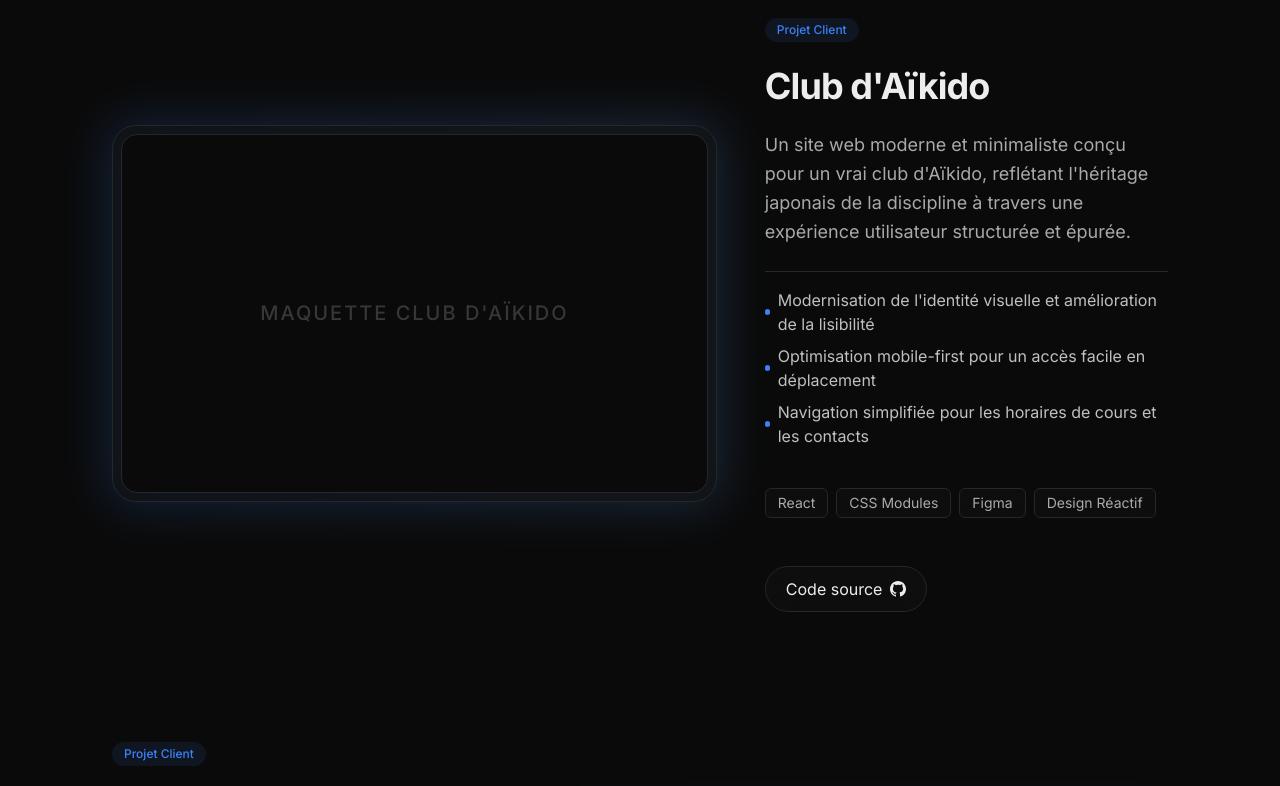
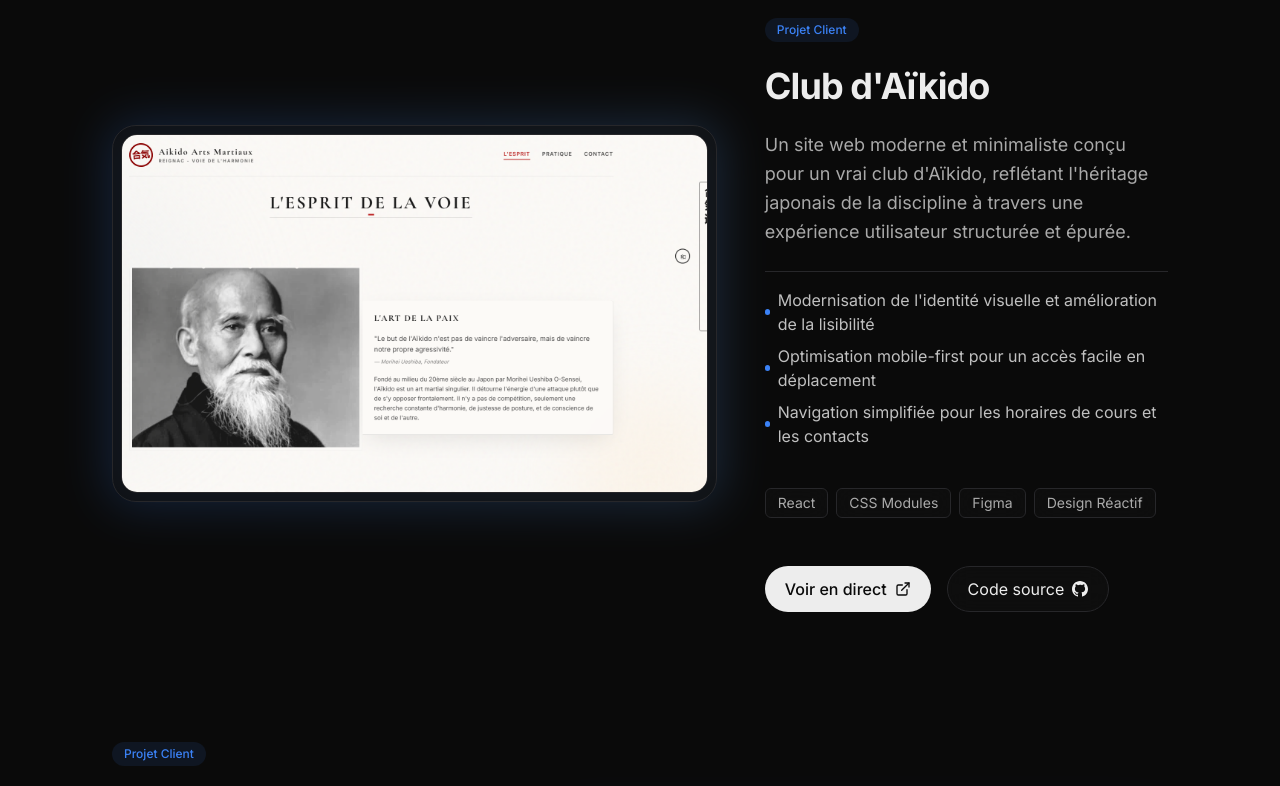
Before and after one commit to j-sicard/portfolio-full-stack, a React (Vite) app: page / in a window 1280 px wide. Shown: the part 2280-3066 px from the top of the page. Built offline with nearby package versions, Linux system fonts and the light colour scheme.

Commit message:
upgrade projets

```diff
--- a/src/components/sections/Contact.jsx
+++ b/src/components/sections/Contact.jsx
@@ -13,14 +13,14 @@ export default function Contact() {
 
         <div className="flex flex-col sm:flex-row items-center justify-center gap-4 pt-4">
           <a
-            href="mailto:srdjulien@gmail.com"
+            href="mailto:srdjulien@gmail.com?subject=Prise de contact depuis le portfolio"
             className="flex items-center gap-2 px-8 py-4 bg-foreground text-background font-medium rounded-full hover:scale-105 transition-transform w-full sm:w-auto justify-center"
           >
             <Mail className="w-5 h-5" />
             Me contacter
           </a>
           <a
-            href="#"
+            href="/CV-Sicard-Julien.pdf"
             className="flex items-center gap-2 px-8 py-4 glass border border-cardBorder rounded-full hover:bg-cardBorder transition-colors w-full sm:w-auto justify-center"
           >
             <Download className="w-5 h-5" />
@@ -40,7 +40,7 @@ export default function Contact() {
         </div>
 
         <p className="text-sm text-foreground/40 pt-16">
-          © {new Date().getFullYear()} Julien Sicard - Développeur Frontend. Conçu & développé avec passion.
+          © {new Date().getFullYear()} Julien Sicard — Développeur Full-Stack Java / React
         </p>
       </div>
     </Section>
--- a/src/components/sections/Projects.jsx
+++ b/src/components/sections/Projects.jsx
@@ -3,6 +3,7 @@ import { ExternalLink } from 'lucide-react';
 import { GithubIcon } from '../ui/Icons';
 import { motion, useScroll, useTransform } from 'framer-motion';
 import { useRef } from 'react';
+import aikidoImage from '../../assets/aikido-screen.png';
 
 const ProjectCard = ({ project, index }) => {
   const ref = useRef(null);
@@ -28,11 +29,16 @@ const ProjectCard = ({ project, index }) => {
         <div className="absolute -inset-1 bg-gradient-to-r from-primary to-accent opacity-20 group-hover:opacity-40 blur-xl transition-opacity duration-500 rounded-3xl"></div>
         <div className="relative aspect-[16/10] bg-cardBorder rounded-3xl overflow-hidden glass p-2">
           {/* Desktop Mockup Area - Using generic styling to wait for actual images if needed later */}
-          <div className="w-full h-full bg-background rounded-2xl overflow-hidden border border-cardBorder relative">
-             <div className="absolute inset-0 flex items-center justify-center text-foreground/20 text-xl font-medium tracking-widest uppercase">
-                Maquette {project.title}
-             </div>
-             {/* If real images exist, an img tag would go here */}
+          <div className="w-full h-full bg-background rounded-2xl overflow-hidden border border-cardBorder relative flex items-center justify-center">
+            {project.image ? (
+              <img
+                src={project.image}
+                alt={project.title}
+                className="w-full h-full object-cover transition-transform duration-700 group-hover:scale-105"
+              />
+            ) : (
+              <div className="w-full h-full bg-cardBorder/20"></div>
+            )}
           </div>
         </div>
       </div>
@@ -93,7 +99,8 @@ export default function Projects() {
         "Navigation simplifiée pour les horaires de cours et les contacts"
       ],
       tech: ["React", "CSS Modules", "Figma", "Design Réactif"],
-      liveUrl: "#",
+      image: aikidoImage,
+      liveUrl: "https://www.reignac-aikido.fr/",
       githubUrl: "https://github.com/j-sicard/aikido-reignac-web-site"
     },
     {
@@ -105,7 +112,7 @@ export default function Projects() {
         "Amélioration de la structure du contenu pour les activités et l'élevage"
       ],
       tech: ["React", "Vite", "Tailwind CSS", "Framer Motion"],
-      liveUrl: "#",
+      liveUrl: "https://d13rg1v02wmzjr.cloudfront.net/#home",
       githubUrl: "https://github.com/j-sicard/ecurie_elevage_d_elphe_vue"
     }
   ];
```
Also changed, not shown: src/assets/aikido-screen.png (added), 1 other file (tests, documents, lock files or other folders).
